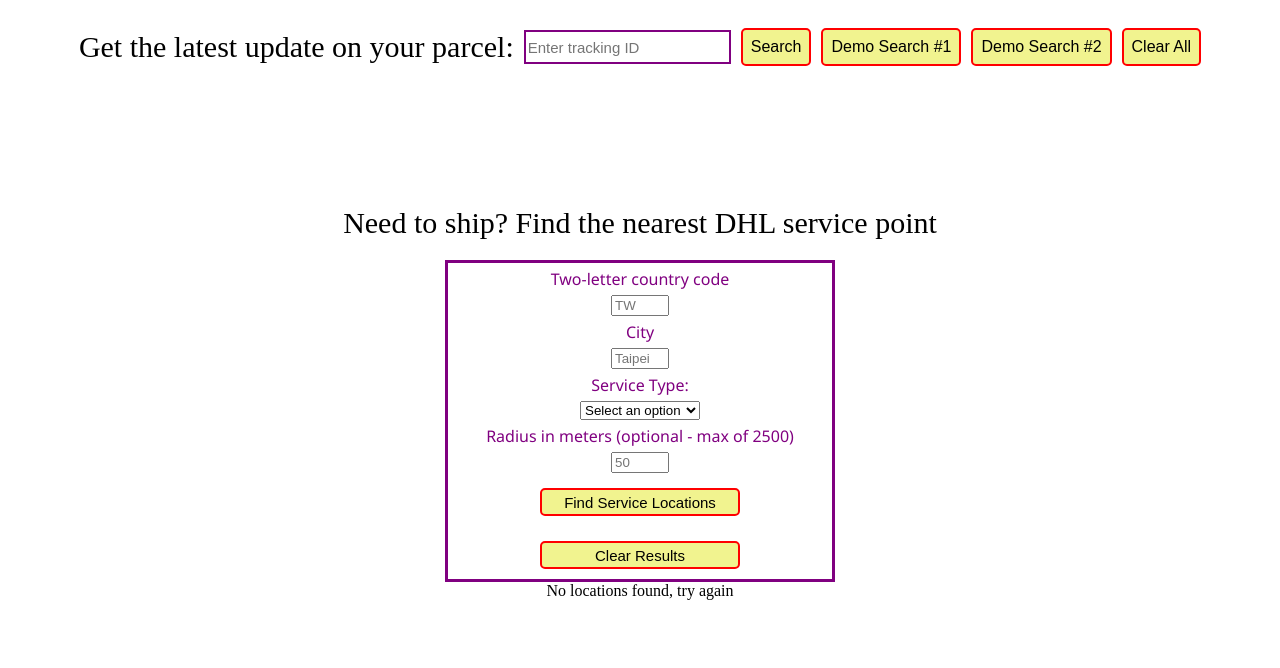
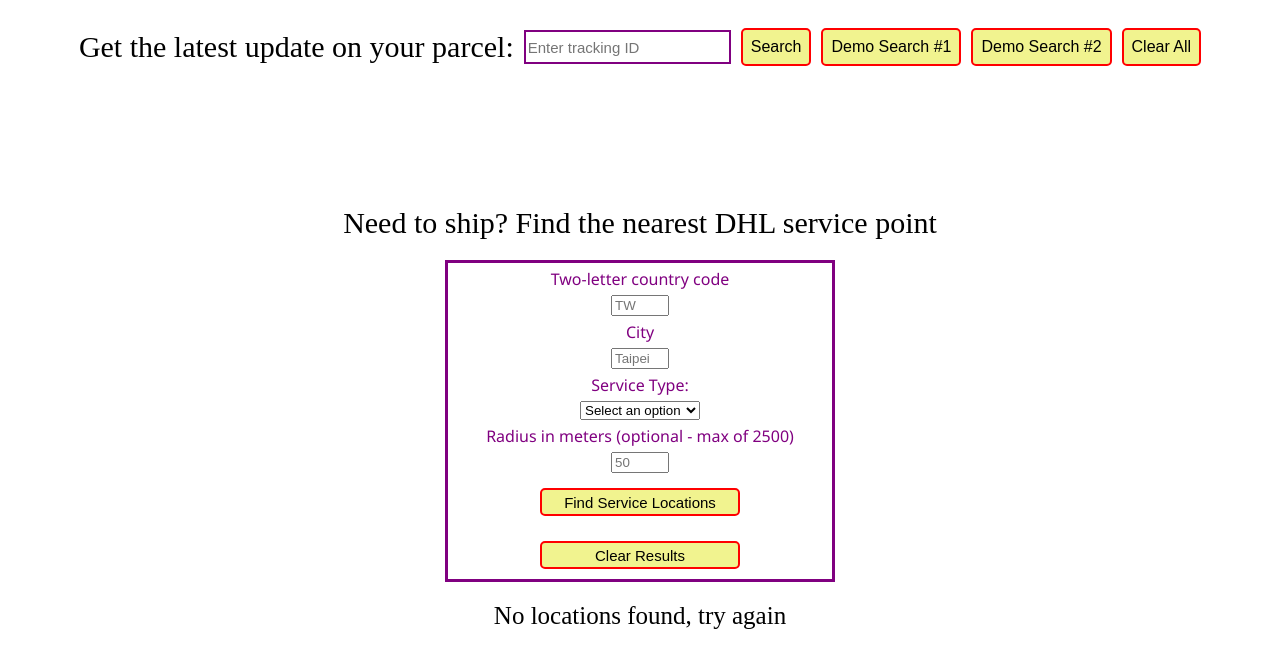
Before and after one commit to Asyan77/DHL-Integration-DigitalGenius-, a React (Vite) app: page / in a window 1280 px wide. Shown: the top 668 px of the page. Built offline with nearby package versions, Linux system fonts and the light colour scheme; the HTML template or start-up script is replaced by a standard one.

Commit message:
clear console.logs

```diff
--- a/src/components/ServiceLocations.jsx
+++ b/src/components/ServiceLocations.jsx
@@ -98,7 +98,7 @@
 
         {!successfulSearch ?
         <>
-        <div >No locations found, try again</div>
+        <div className='list-title' >No locations found, try again</div>
         </>
         : null}
     </div>
```
